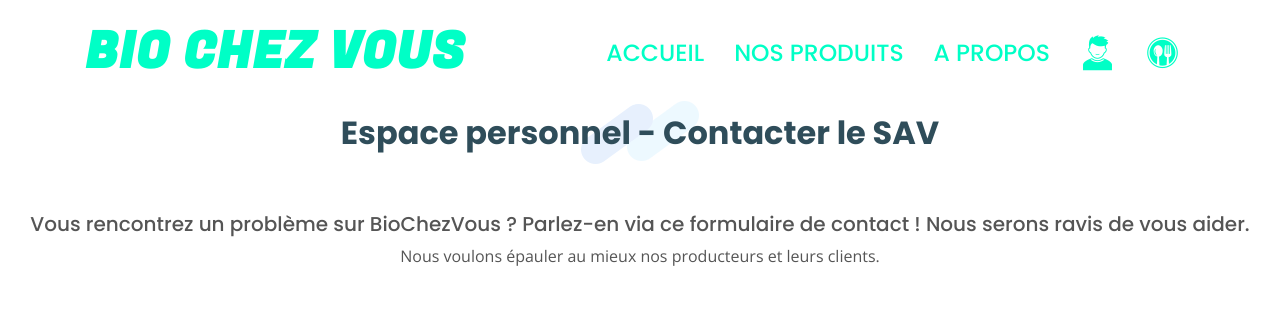
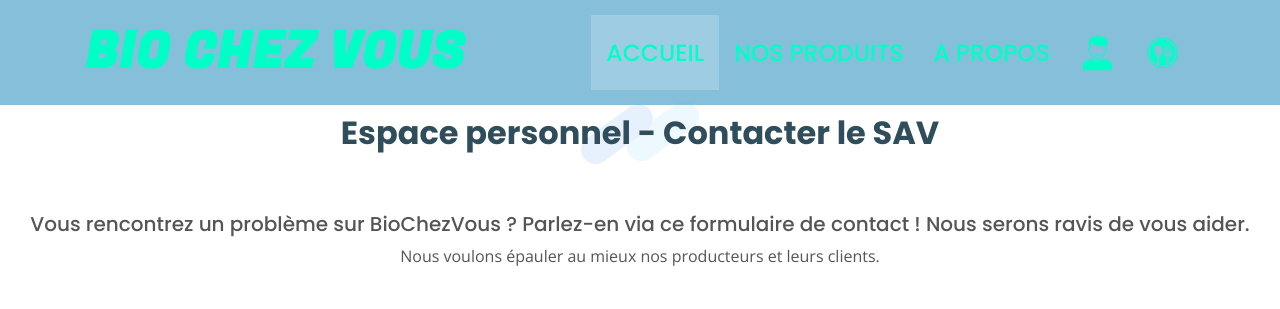
Before and after one commit to Baptistex/DUT_p202003, a Django app: page /aide in a window 1280 px wide. Shown: the top 309 px of the page. Run offline with Django 3.2, Linux system fonts and the light colour scheme; some libraries are stand-ins or nearby versions.

Commit message:
Inversement de la classe du header par défaut
Par défaut la classe du header n'affiche pas le grand header-transparent

```diff
--- a/biochezvous/espace_perso/templates/espace_perso/description_producteur.html
+++ b/biochezvous/espace_perso/templates/espace_perso/description_producteur.html
@@ -3,7 +3,6 @@
 {% load static %}
 
 {% block title %}Bio Chez Vous - description{% endblock %}
-{% block headeropacity %}fixed-top header-scrolled{% endblock headeropacity %}
 {% block content %}
 
 <div class="description_prod container mb-5">
--- a/biochezvous/espace_perso/templates/espace_perso/panier.html
+++ b/biochezvous/espace_perso/templates/espace_perso/panier.html
@@ -4,7 +4,6 @@
 
 
 {% block title %} Panier {% endblock %}
-{% block headeropacity %}fixed-top header-scrolled{% endblock headeropacity %}
 {% block content %}
 
 
--- a/biochezvous/produit/templates/produit/base.html
+++ b/biochezvous/produit/templates/produit/base.html
@@ -43,7 +43,7 @@
 <body>
 
     <!-- ======= Header ======= -->
-    <header id="header" class="{% block headeropacity %}fixed-top header-transparent{% endblock headeropacity %}">
+    <header id="header" class="{% block headeropacity %}fixed-top header-scrolled{% endblock headeropacity %}">
         <div class="container d-flex align-items-center">
 
             <div class="logo mr-auto">
--- a/biochezvous/produit/templates/produit/description_prod.html
+++ b/biochezvous/produit/templates/produit/description_prod.html
@@ -3,7 +3,7 @@
 {% load static %}
 
 {% block title %}Bio Chez Vous - description{% endblock %}
-{% block headeropacity %}fixed-top header-scrolled{% endblock headeropacity %}
+
 {% block content %}
 
         <h3>{{ notif10km }}</h3>
```
